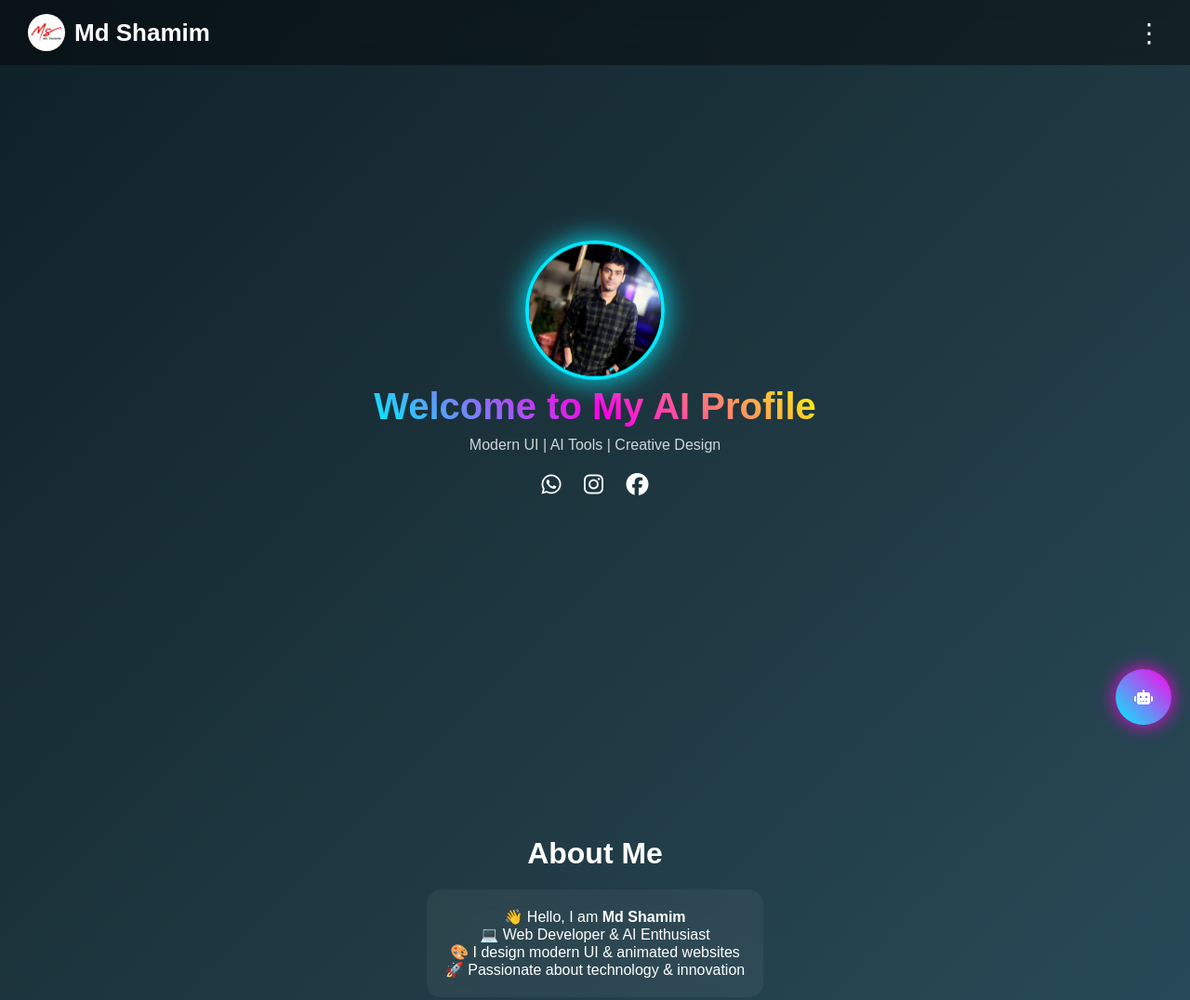
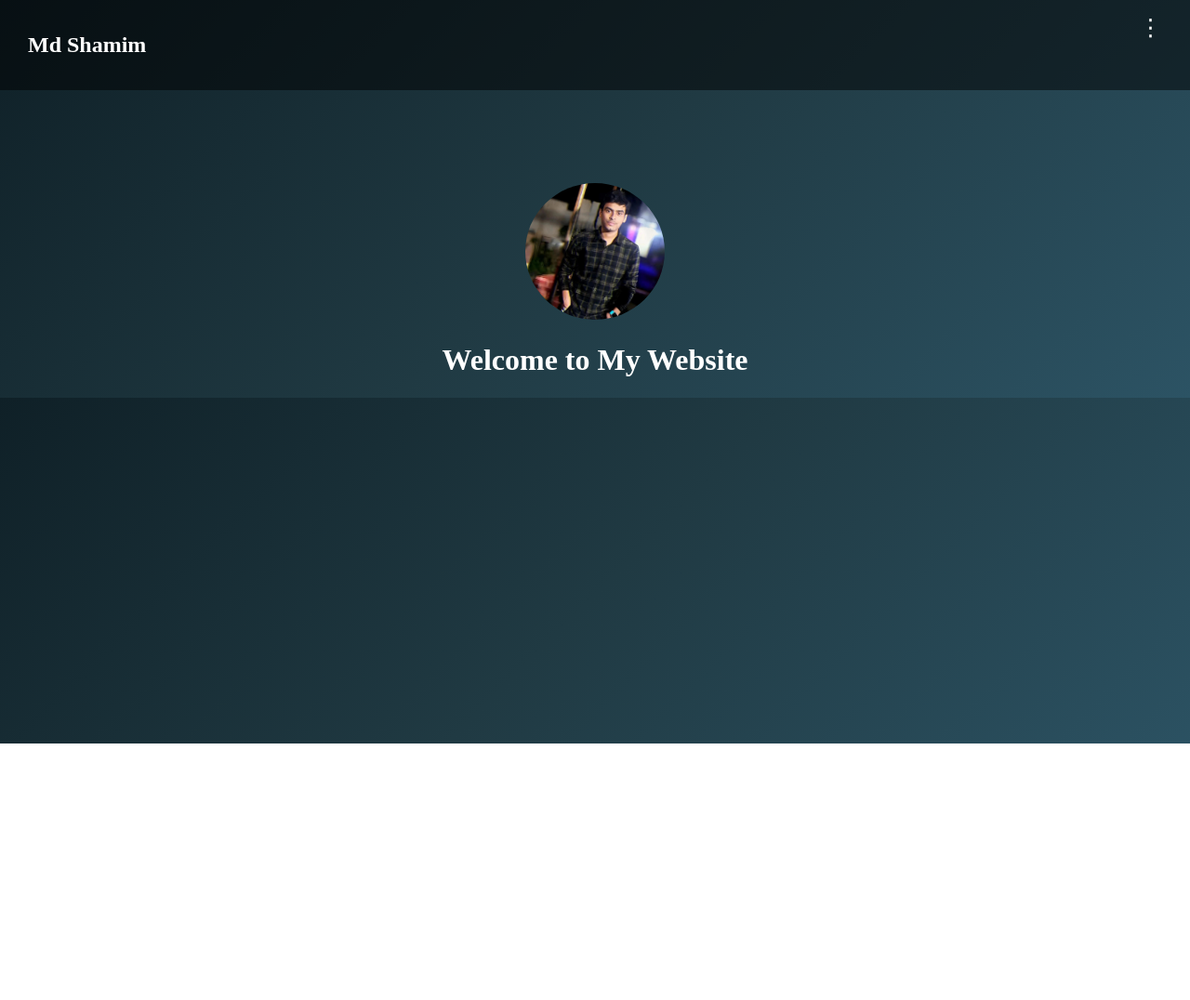
Before and after one commit to mdshamim786/Md-Shamim, a plain HTML site: page index.html in a window 1280 px wide. Shown: the top 1076 px of the page at 93% size. After the commit the page ends 800 px from the top, so only its background shows below. Drawn offline with Linux system fonts and the light colour scheme.

Commit message:
Update index.html23

```diff
--- a/index.html
+++ b/index.html
@@ -3,278 +3,83 @@
 <head>
 <meta charset="UTF-8">
 <meta name="viewport" content="width=device-width, initial-scale=1.0">
-<title>MS | AI Social Profile</title>
+<title>Home | Md Shamim</title>
 
 <link rel="stylesheet" href="https://cdnjs.cloudflare.com/ajax/libs/font-awesome/6.5.0/css/all.min.css">
 
 <style>
-*{
+body{
   margin:0;
-  padding:0;
-  box-sizing:border-box;
-  font-family:'Poppins',sans-serif;
-}
-
-html{
-  scroll-behavior:smooth;
-}
-
-body{
+  font-family:Poppins;
   background:linear-gradient(135deg,#0f2027,#203a43,#2c5364);
   color:white;
+  text-align:center;
 }
 
 /* Navbar */
 nav{
-  position:fixed;
-  top:0;
-  width:100%;
-  padding:15px 30px;
   display:flex;
   justify-content:space-between;
-  align-items:center;
-  background:rgba(0,0,0,0.4);
-  backdrop-filter:blur(10px);
-  z-index:1000;
+  padding:15px 30px;
+  background:rgba(0,0,0,0.5);
 }
 
-.logo{
-  display:flex;
-  align-items:center;
-  gap:10px;
-  font-size:26px;
-  font-weight:700;
-}
-.logo img{
-  width:40px;
-  height:40px;
-  border-radius:50%;
+.dropdown-content{
+  display:none;
+  position:absolute;
+  right:20px;
+  background:black;
+  border-radius:10px;
 }
 
-/* Menu */
-.menu{
-  display:flex;
-  align-items:center;
+.dropdown-content a{
+  display:block;
+  padding:10px;
+  color:white;
+  text-decoration:none;
 }
 
-/* Dropdown */
-.dropdown {
-  position: relative;
+.dot-menu{
+  font-size:25px;
+  cursor:pointer;
 }
 
-.dot-menu {
-  font-size:28px;
-  cursor:pointer;
-  color:white;
-}
-
-.dropdown-content {
-  display:none;
-  position:absolute;
-  right:0;
-  background:rgba(0,0,0,0.9);
-  border-radius:10px;
-  overflow:hidden;
-  min-width:160px;
-}
-
-.dropdown-content a {
-  display:flex;
-  align-items:center;
-  padding:12px 15px;
-  color:white;
-  text-decoration:none;
-  transition:0.3s;
-}
-
-.dropdown-content a:hover {
-  background:linear-gradient(90deg,#00f2ff,#ff00ea);
-}
-
-.menu-icon{
-  margin-right:10px;
-}
-
-/* Hero */
 .hero{
-  height:100vh;
-  display:flex;
-  flex-direction:column;
-  justify-content:center;
-  align-items:center;
-  text-align:center;
+  margin-top:100px;
 }
 
 .profile{
   width:150px;
-  height:150px;
   border-radius:50%;
-  border:4px solid #00eaff;
-  box-shadow:0 0 30px #00eaff;
-  animation:float 3s infinite;
-}
-
-@keyframes float{
-  50%{transform:translateY(-15px);}
-}
-
-.hero h1{
-  font-size:40px;
-  background:linear-gradient(45deg,#00f2ff,#ff00ea,#fffc00);
-  -webkit-background-clip:text;
-  color:transparent;
-}
-
-.hero p{
-  margin-top:10px;
-  opacity:0.8;
-}
-
-/* Social */
-.social{
-  margin-top:20px;
-}
-.social a{
-  margin:0 10px;
-  font-size:24px;
-  color:white;
-  transition:0.3s;
-}
-.social a:hover{
-  color:#00eaff;
-}
-
-/* Sections */
-section{
-  padding:100px 20px;
-  text-align:center;
-}
-
-section h2{
-  font-size:2em;
-  margin-bottom:20px;
-}
-
-/* Box (for About & Contact) */
-.box{
-  background:rgba(255,255,255,0.05);
-  padding:20px;
-  border-radius:15px;
-  backdrop-filter:blur(10px);
-  display:inline-block;
-  transition:0.3s;
-}
-
-.box:hover{
-  transform:scale(1.05);
-  box-shadow:0 0 20px #00eaff;
-}
-
-/* Chat Button */
-.chat-btn{
-  position:fixed;
-  bottom:20px;
-  right:20px;
-  width:60px;
-  height:60px;
-  background:linear-gradient(45deg,#00f2ff,#ff00ea);
-  border-radius:50%;
-  display:flex;
-  justify-content:center;
-  align-items:center;
-  cursor:pointer;
-  box-shadow:0 0 20px #ff00ea;
-}
-
-/* Footer */
-footer{
-  text-align:center;
-  padding:20px;
-  background:rgba(0,0,0,0.5);
 }
 </style>
 </head>
 
 <body>
 
-<!-- Navbar -->
 <nav>
-  <div class="logo">
-    <img src="logo.jpg"> Md Shamim
-  </div>
+  <h2>Md Shamim</h2>
 
-  <div class="menu">
-    <div class="dropdown">
-      <div class="dot-menu" onclick="toggleDropdown()">&#8942;</div>
-      <div class="dropdown-content" id="dropdownContent">
-        <a href="#home"><i class="fas fa-home menu-icon"></i> Home</a>
-        <a href="#about"><i class="fas fa-user menu-icon"></i> About</a>
-        <a href="#contact"><i class="fas fa-phone menu-icon"></i> Contact</a>
-      </div>
+  <div>
+    <span class="dot-menu" onclick="toggle()">⋮</span>
+
+    <div class="dropdown-content" id="menu">
+      <a href="index.html"><i class="fas fa-home"></i> Home</a>
+      <a href="about.html"><i class="fas fa-user"></i> About</a>
+      <a href="contact.html"><i class="fas fa-phone"></i> Contact</a>
     </div>
   </div>
 </nav>
 
-<!-- Hero -->
-<section class="hero" id="home">
+<div class="hero">
   <img src="cover.jpg" class="profile">
-  <h1>Welcome to My AI Profile</h1>
-  <p>Modern UI | AI Tools | Creative Design</p>
-
-  <div class="social">
-    <a href="https://wa.me/917557096331"><i class="fab fa-whatsapp"></i></a>
-    <a href="#"><i class="fab fa-instagram"></i></a>
-    <a href="#"><i class="fab fa-facebook"></i></a>
-  </div>
-</section>
-
-<!-- About -->
-<section id="about">
-  <h2>About Me</h2>
-
-  <div class="box">
-    <p>👋 Hello, I am <b>Md Shamim</b></p>
-    <p>💻 Web Developer & AI Enthusiast</p>
-    <p>🎨 I design modern UI & animated websites</p>
-    <p>🚀 Passionate about technology & innovation</p>
-  </div>
-
-</section>
-
-<!-- Contact -->
-<section id="contact">
-  <h2>Contact Me</h2>
-
-  <div class="box">
-    <p>
-      <i class="fas fa-phone"></i>
-      <a href="tel:+917557096331" style="color:white; text-decoration:none;">
-        +91 7557096331
-      </a>
-    </p>
-    <p><i class="fas fa-envelope"></i> yourmail@gmail.com</p>
-    <p><i class="fas fa-map-marker-alt"></i> India</p>
-  </div>
-</section>
-
-<!-- Chat Button -->
-<div class="chat-btn" onclick="openAIChat()">
-  <i class="fas fa-robot"></i>
+  <h1>Welcome to My Website</h1>
 </div>
 
-<!-- Footer -->
-<footer>
-  © 2026 Md Shamim
-</footer>
-
 <script>
-function toggleDropdown(){
-  let d = document.getElementById("dropdownContent");
-  d.style.display = d.style.display === "block" ? "none" : "block";
-}
-
-function openAIChat(){
-  alert("AI Chat Coming Soon 🤖");
+function toggle(){
+  let m = document.getElementById("menu");
+  m.style.display = m.style.display=="block"?"none":"block";
 }
 </script>
 
```
